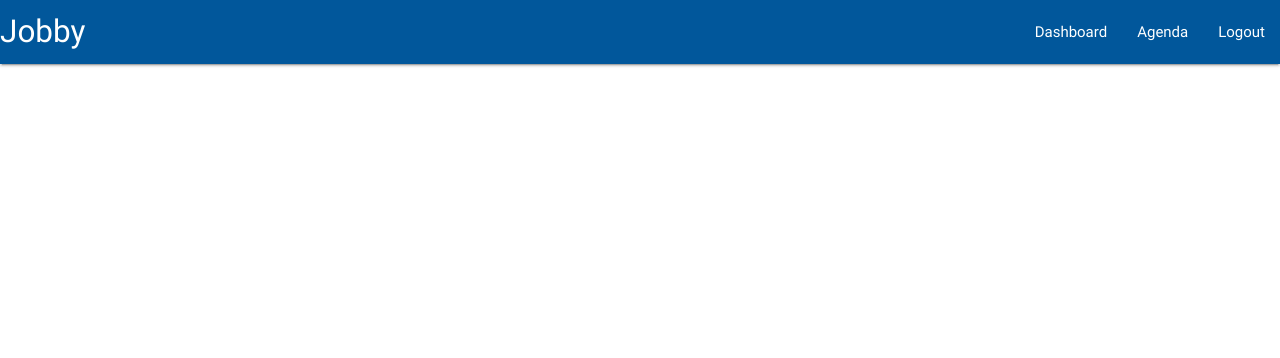
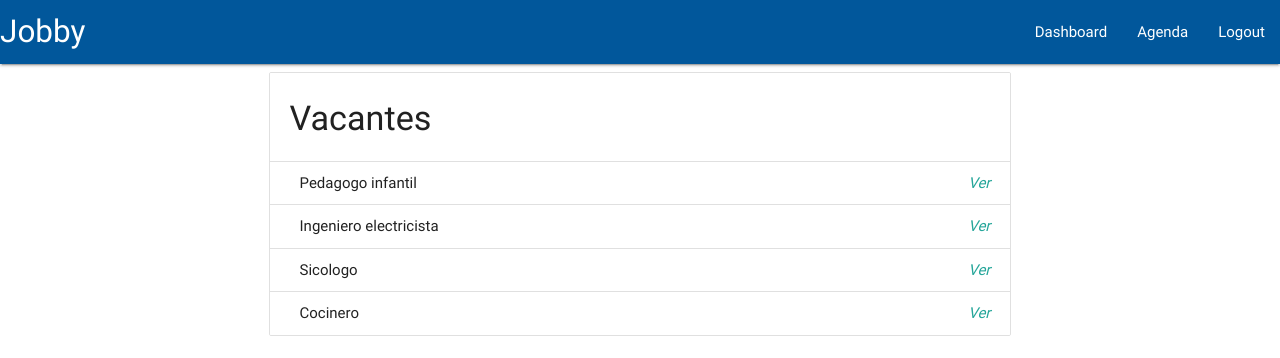
Before and after one commit to jesmarquez/testmaterialui, a Next.js app: page /vacantes in a window 1280 px wide. Shown: the top 358 px of the page. Built offline with nearby package versions, Linux system fonts and the light colour scheme.

Commit message:
Agrega lista de vacantes

```diff
--- a/pages/vacantes.js
+++ b/pages/vacantes.js
@@ -18,7 +18,13 @@ export default class extends React.Component {
       <MuiThemeProvider muiTheme={muiTheme}>
         <NavBar />
         <Layout>
-
+          <ul className="collection with-header">
+            <li className="collection-header"><h4>Vacantes</h4></li>
+            <li className="collection-item"><div>Pedagogo infantil<a href="#!" className="secondary-content"><i className="material-icons">Ver</i></a></div></li>
+            <li className="collection-item"><div>Ingeniero electricista<a href="#!" className="secondary-content"><i className="material-icons">Ver</i></a></div></li>
+            <li className="collection-item"><div>Sicologo<a href="#!" className="secondary-content"><i className="material-icons">Ver</i></a></div></li>
+            <li className="collection-item"><div>Cocinero<a href="#!" className="secondary-content"><i className="material-icons">Ver</i></a></div></li>
+          </ul>
         </Layout>
       </MuiThemeProvider>
    )
```
